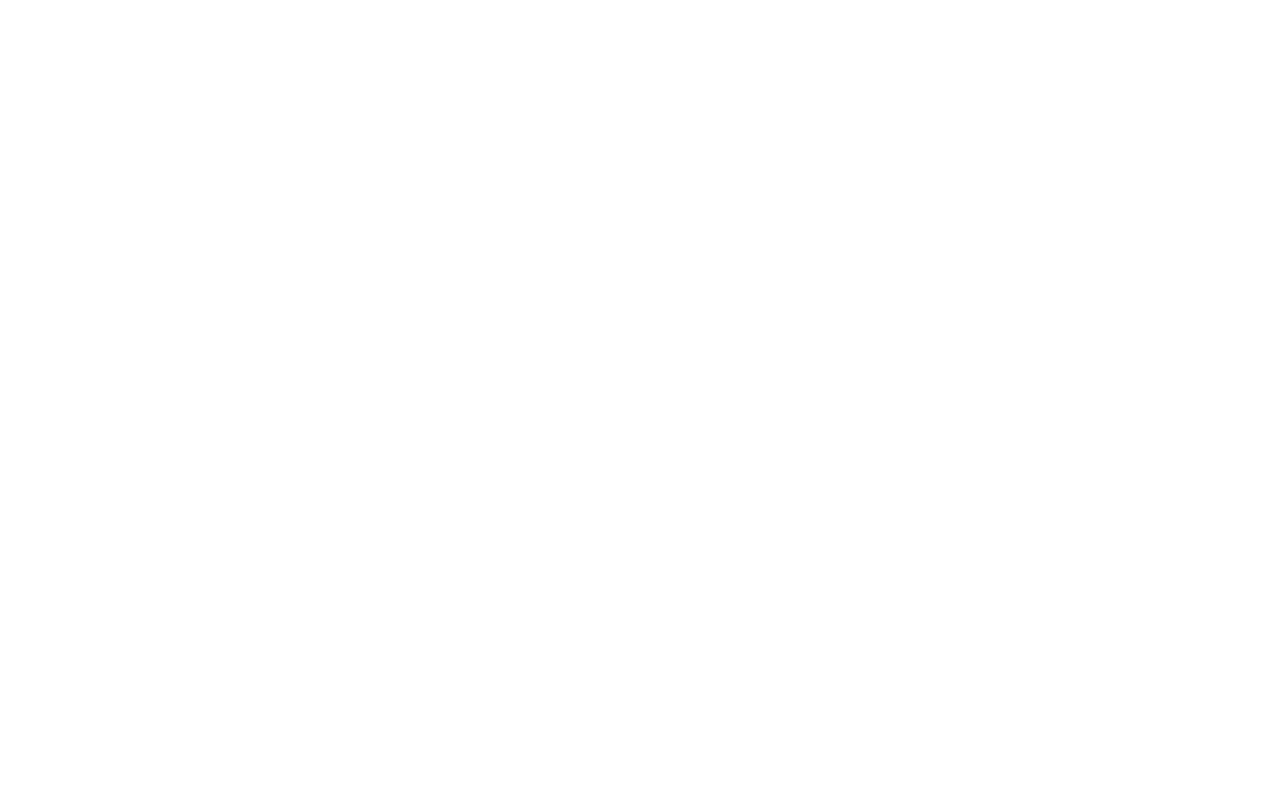
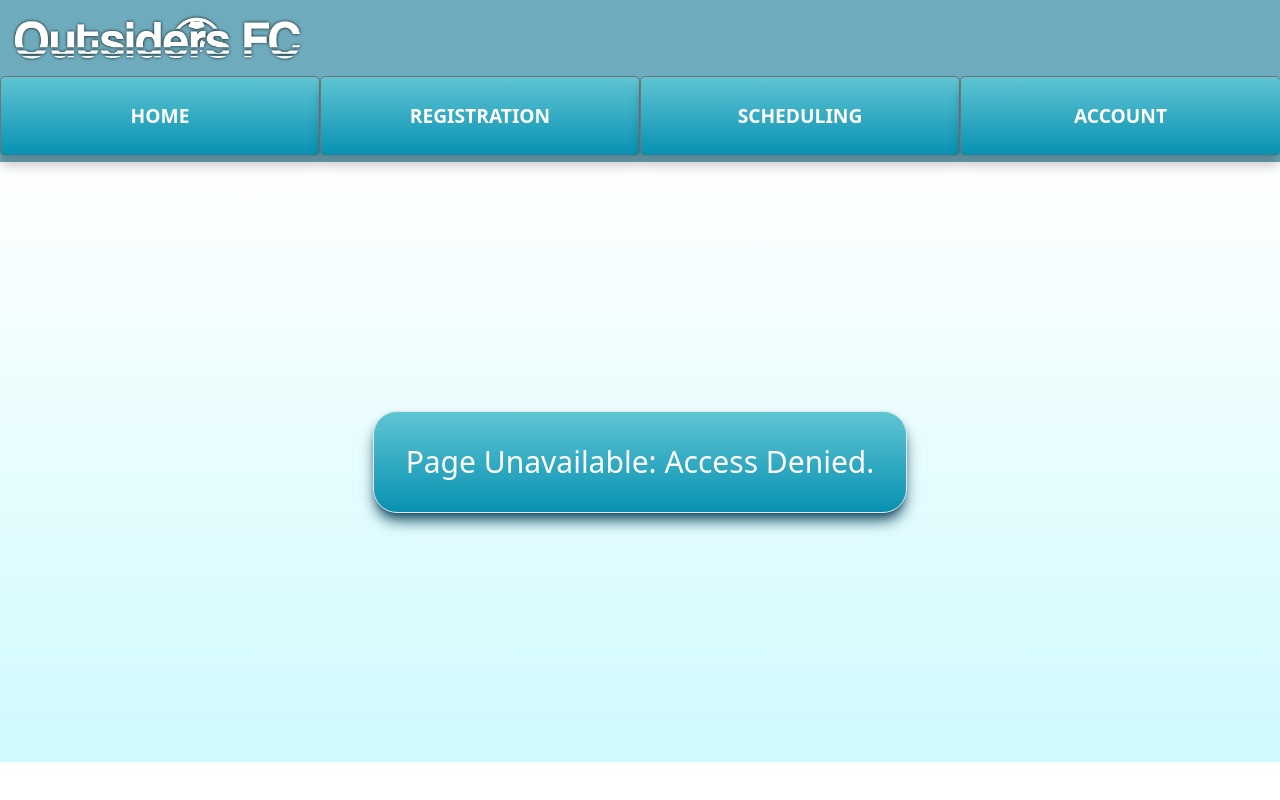
Before and after one commit to Lukkex/outsiders, a React (Create React App) app: page /access-denied in a window 1280 px wide. Before the commit this address had no page. Built offline with nearby package versions, Linux system fonts and the light colour scheme; what aws-amplify would draw is missing.

Commit message:
Added AccessDenied page

```diff
--- a/src/App.js
+++ b/src/App.js
@@ -1,5 +1,7 @@
 import React from 'react';
 import { BrowserRouter as Router, Route, Routes } from 'react-router-dom';
+import PrivateRoute from './utils/PrivateRoute';
+import AccessDenied from './components/Pages/AccessDenied';
 import Home from './components/Pages/Home';
 import SignUp from './components/Pages/SignUp';
 import SignIn from './components/Pages/SignIn';
@@ -17,28 +19,26 @@
 
 //import { withAuthenticator } from '@aws-amplify/ui-react';
 import '@aws-amplify/ui-react/styles.css';
-import awsconfig from './aws-exports';
+import awsmobile from './aws-exports';
 
 // Configure Amplify once with awsExports
-Amplify.configure(awsconfig);
+Amplify.configure(awsmobile);
 
 function App() {
-
-
-
   return (
  <Router>
           <Routes>
             <Route path="/" element={<Home />} />
+            <Route path="access-denied" element = {<AccessDenied/>} />
             <Route path="/signup" element={<CustomRegistrationPage />} />
             <Route path="/login" element={<CustomLoginPage />} />
             <Route path="/settings" element={<Settings />} />
             <Route path="/help" element={<Help />} />
             <Route path="/registration" element={<Registration />} />
             <Route path="/scheduling" element={<Scheduling />} />
-            <Route path="/admindashboard" element={<AdminDashboard />} />
-            <Route path="/adminscheduling" element={<AdminScheduling />} />
-            <Route path="/viewplayers" element={<ViewPlayers />} />
+            <Route path="/admindashboard" element={<PrivateRoute content = {<AdminDashboard />} redirectPage = "/access-denied"/>} />
+            <Route path="/adminscheduling" element={<PrivateRoute content = {<AdminScheduling />} redirectPage = "/access-denied"/>} />
+            <Route path="/viewplayers" element={<PrivateRoute content = {<ViewPlayers />} redirectPage = "/access-denied"/>} />
             <Route path="/accountinfo" element={<AccountInfo />} />
           </Routes>
         </Router>
--- /dev/null
+++ b/src/components/Pages/AccessDenied.js
@@ -0,0 +1,20 @@
+import '../Stylesheets/App.css';
+import '@aws-amplify/ui-react/styles.css';
+import SiteHeader from '../../utils/SiteHeader.js';
+
+function AccessDenied() {
+    return (
+            <div className="AccessDenied">
+                <SiteHeader></SiteHeader>
+
+                <div class="main-container text-white text-center xl:text-4xl lg:text-3xl md:text-2xl sm:text-1xl xs:textl">
+                    <div class="text-3xl cyan-gradient border border-gray-200 p-8 rounded-3xl shadow-lg shadow-cyan-900 bg-cyan-600">
+
+                        <p>Page Unavailable: Access Denied.</p>
+                    </div>
+                </div>
+            </div>
+    );
+  }
+
+  export default AccessDenied;
```
